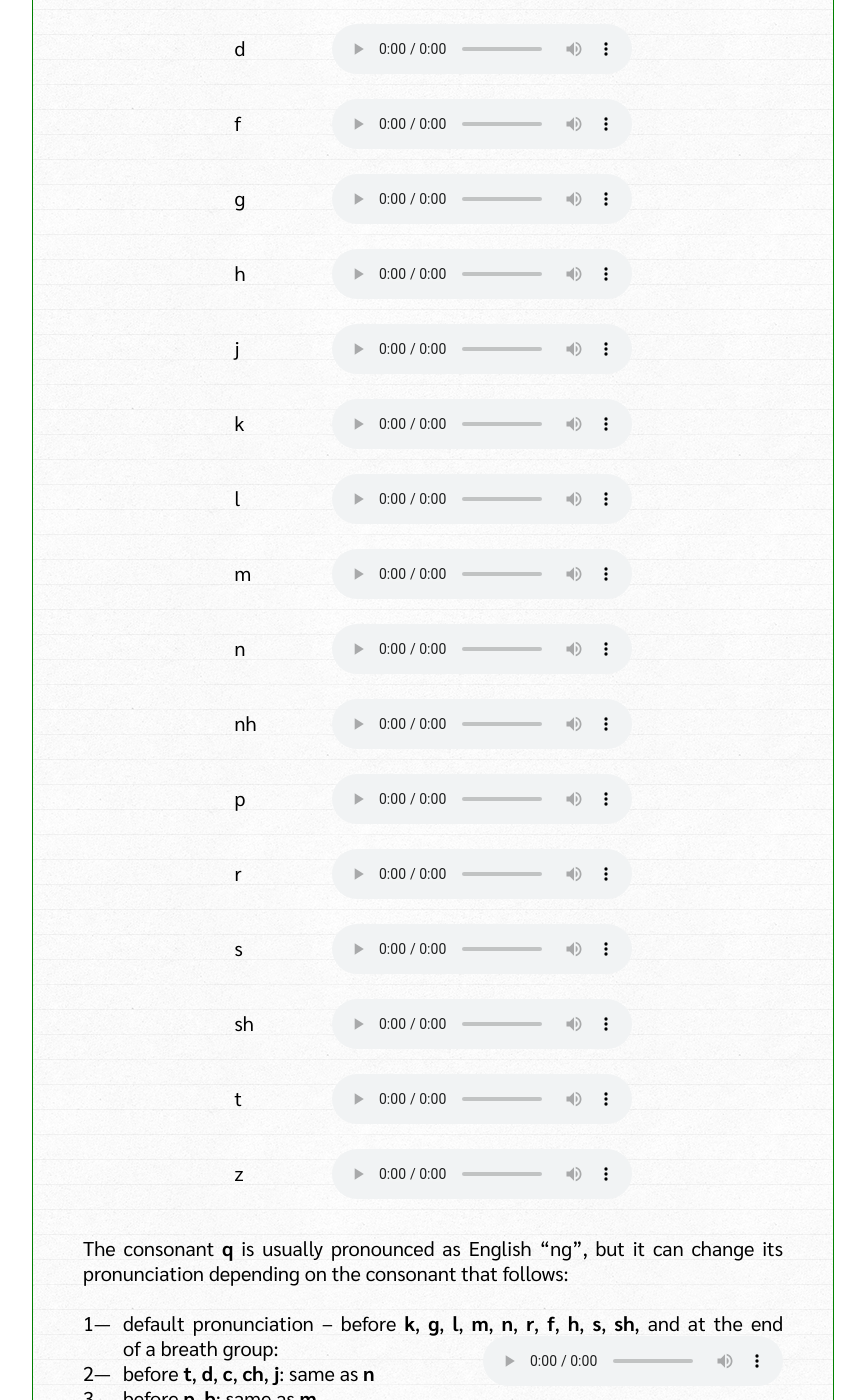
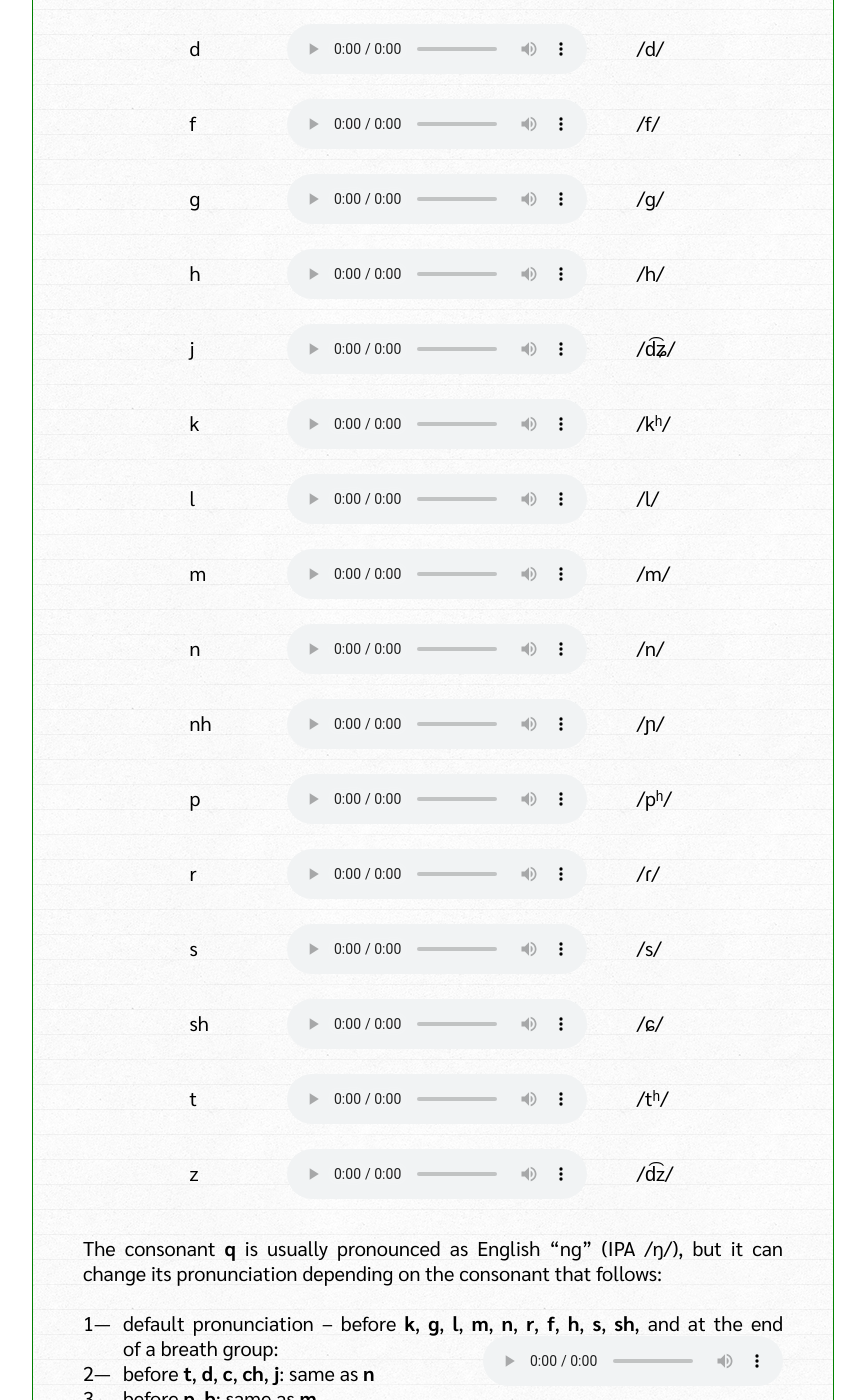
Before and after one commit to toaq/TwE, a Jekyll site: the page built from _lessons/00/index.md, in a window 1280 px wide and 1400 px high, scrolled down 3418 px. Shown: the whole window, without its empty margins (207-1072 px from the left). Built offline with Jekyll 4.4.1, drawn with Linux system fonts in a browser that asks for light colours; some web fonts are replaced; some of the changed text lies outside the part shown.

Commit message:
add ipa for letters

```diff
--- a/_lessons/00/index.md
+++ b/_lessons/00/index.md
@@ -49,36 +49,36 @@ Compared to the English alphabet, the letters **v**, **w** and **x** are "missin
 
 Five of the vowel letters look the same as in English, except for **ı**, which is missing the dot. The sixth vowel, written **y**, is the only unusual one from an English perspective. The pronunciations are as follows:
 
-| a | <audio controls src="../sounds/a.mp3" /> |
-| e | <audio controls src="../sounds/e.mp3" /> |
-| ı | <audio controls src="../sounds/i.mp3" /> |
-| o | <audio controls src="../sounds/o.mp3" /> |
-| u | <audio controls src="../sounds/u.mp3" /> |
-| y | <audio controls src="../sounds/y.mp3" /> |
+| a | <audio controls src="../sounds/a.mp3" /> | /a/ |
+| e | <audio controls src="../sounds/e.mp3" /> | /e/ |
+| ı | <audio controls src="../sounds/i.mp3" /> | /i/ |
+| o | <audio controls src="../sounds/o.mp3" /> | /o/ |
+| u | <audio controls src="../sounds/u.mp3" /> | /u/ |
+| y | <audio controls src="../sounds/y.mp3" /> | /ə/ |
 
 ## Consonants
 
-| b  | <audio controls src="../sounds/b.mp3" />  |
-| c  | <audio controls src="../sounds/c.mp3" />  |
-| ch | <audio controls src="../sounds/ch.mp3" /> |
-| d  | <audio controls src="../sounds/d.mp3" />  |
-| f  | <audio controls src="../sounds/f.mp3" />  |
-| g  | <audio controls src="../sounds/g.mp3" />  |
-| h  | <audio controls src="../sounds/h.mp3" />  |
-| j  | <audio controls src="../sounds/j.mp3" />  |
-| k  | <audio controls src="../sounds/k.mp3" />  |
-| l  | <audio controls src="../sounds/l.mp3" />  |
-| m  | <audio controls src="../sounds/m.mp3" />  |
-| n  | <audio controls src="../sounds/n.mp3" />  |
-| nh | <audio controls src="../sounds/nh.mp3" />  |
-| p  | <audio controls src="../sounds/p.mp3" />  |
-| r  | <audio controls src="../sounds/r.mp3" />  |
-| s  | <audio controls src="../sounds/s.mp3" />  |
-| sh | <audio controls src="../sounds/sh.mp3" /> |
-| t  | <audio controls src="../sounds/t.mp3" />  |
-| z  | <audio controls src="../sounds/z.mp3" />  |
+| b  | <audio controls src="../sounds/b.mp3" />  | /b/   |
+| c  | <audio controls src="../sounds/c.mp3" />  | /t͡sʰ/ |
+| ch | <audio controls src="../sounds/ch.mp3" /> | /t͡ɕʰ/ |
+| d  | <audio controls src="../sounds/d.mp3" />  | /d/   |
+| f  | <audio controls src="../sounds/f.mp3" />  | /f/   |
+| g  | <audio controls src="../sounds/g.mp3" />  | /g/   |
+| h  | <audio controls src="../sounds/h.mp3" />  | /h/   |
+| j  | <audio controls src="../sounds/j.mp3" />  | /d͡ʑ/  |
+| k  | <audio controls src="../sounds/k.mp3" />  | /kʰ/  |
+| l  | <audio controls src="../sounds/l.mp3" />  | /l/   |
+| m  | <audio controls src="../sounds/m.mp3" />  | /m/   |
+| n  | <audio controls src="../sounds/n.mp3" />  | /n/   |
+| nh | <audio controls src="../sounds/nh.mp3" /> | /ɲ/   |
+| p  | <audio controls src="../sounds/p.mp3" />  | /pʰ/  |
+| r  | <audio controls src="../sounds/r.mp3" />  | /ɾ/   |
+| s  | <audio controls src="../sounds/s.mp3" />  | /s/   |
+| sh | <audio controls src="../sounds/sh.mp3" /> | /ɕ/   |
+| t  | <audio controls src="../sounds/t.mp3" />  | /tʰ/  |
+| z  | <audio controls src="../sounds/z.mp3" />  | /d͡z/  |
 
-The consonant **q** is usually pronounced as English "ng", but it can change its pronunciation depending on the consonant that follows:
+The consonant **q** is usually pronounced as English "ng" (IPA /ŋ/), but it can change its pronunciation depending on the consonant that follows:
 
 * default&nbsp;pronunciation&nbsp;– before&nbsp;**k**, **g**, **l**, **m**, **n**, **r**, **f**, **h**, **s**, **sh**, and&nbsp;at&nbsp;the&nbsp;end of&nbsp;a&nbsp;breath&nbsp;group: <audio controls src="../sounds/q.mp3" />
 * before **t**, **d**, **c**, **ch**, **j**: same as **n**
```
